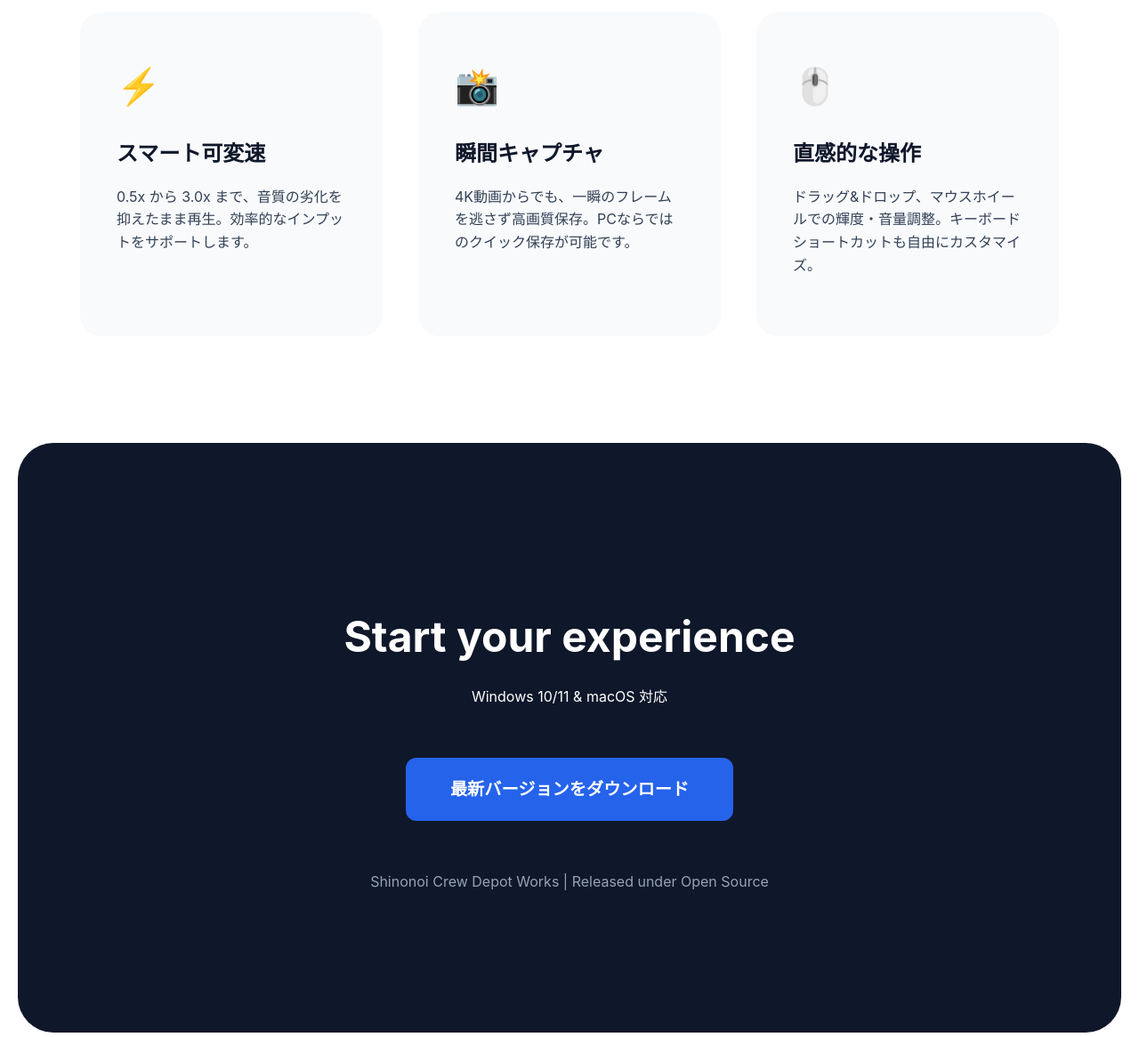
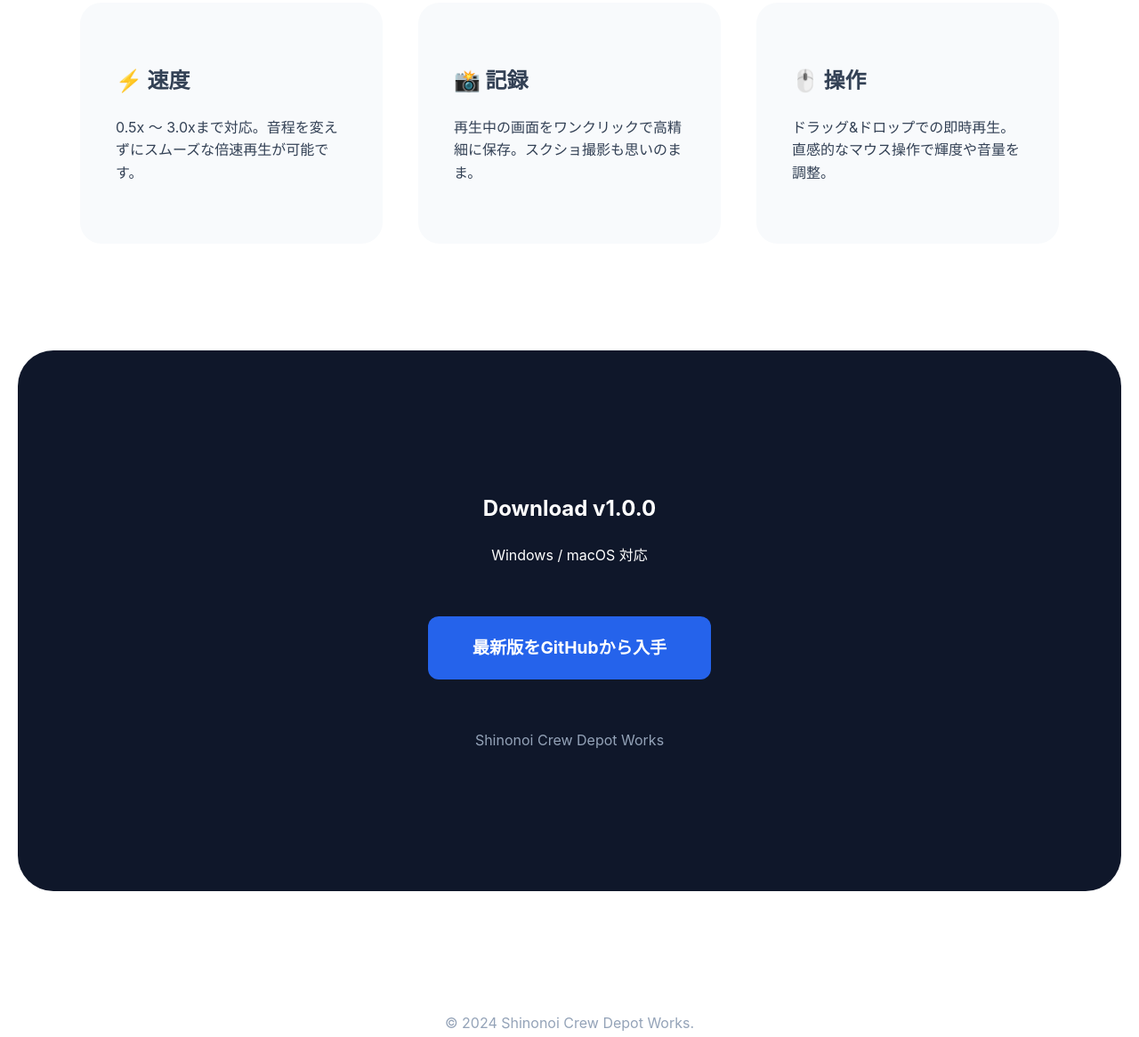
Before and after one commit to shinorail/NextGenPlayer, a plain HTML site: page index.html in a window 1280 px wide. Shown: the part 1338-2504 px from the top of the page at 89% size. Drawn offline with Linux system fonts and the light colour scheme.

Commit message:
Update index.html

```diff
--- a/index.html
+++ b/index.html
@@ -5,36 +5,28 @@
     <meta name="viewport" content="width=device-width, initial-scale=1.0">
     <title>NextGen Media Player | 高機能メディアプレーヤー</title>
     <style>
-        /* --- CSS Style Settings --- */
+        /* --- デザイン設定 --- */
         :root {
             --primary: #2563eb;
             --dark: #0f172a;
             --light-bg: #f8fafc;
             --text-main: #334155;
             --white: #ffffff;
-            --accent: #3b82f6;
         }
 
         body {
             margin: 0;
-            font-family: 'Inter', -apple-system, BlinkMacSystemFont, "Segoe UI", Roboto, "Helvetica Neue", Arial, sans-serif;
+            font-family: 'Inter', -apple-system, BlinkMacSystemFont, "Segoe UI", Roboto, sans-serif;
             color: var(--text-main);
             background-color: var(--white);
             line-height: 1.6;
             scroll-behavior: smooth;
         }
 
-        /* PC専用レイアウト調整 */
-        @media (min-width: 1024px) {
-            .container {
-                max-width: 1100px;
-                margin: 0 auto;
-                padding: 0 40px;
-            }
-        }
-
         .container {
-            padding: 0 20px;
+            max-width: 1100px;
+            margin: 0 auto;
+            padding: 0 40px;
         }
 
         /* Header */
@@ -58,7 +50,6 @@
             font-weight: 800;
             font-size: 1.4rem;
             color: var(--dark);
-            letter-spacing: -0.5px;
         }
 
         nav a {
@@ -67,10 +58,6 @@
             margin-left: 35px;
             font-weight: 600;
             transition: color 0.2s;
-        }
-
-        nav a:hover {
-            color: var(--primary);
         }
 
         .nav-btn {
@@ -91,7 +78,6 @@
             font-size: 4rem;
             color: var(--dark);
             margin-bottom: 24px;
-            line-height: 1.1;
             letter-spacing: -2px;
         }
 
@@ -102,11 +88,10 @@
             margin: 0 auto 60px;
         }
 
-        /* PC向けの大きなプレビュー画面 */
         .hero-image {
             width: 100%;
-            max-width: 950px;
-            height: 540px;
+            max-width: 900px;
+            height: 500px;
             background: #1e293b;
             margin: 0 auto;
             border-radius: 20px;
@@ -116,16 +101,9 @@
             color: #475569;
             box-shadow: 0 40px 100px rgba(0,0,0,0.15);
             border: 8px solid #f1f5f9;
-            position: relative;
-            overflow: hidden;
         }
 
-        .hero-image::after {
-            content: "NextGen Player UI Preview";
-            font-weight: bold;
-        }
-
-        /* Features Section */
+        /* Features */
         .features {
             padding: 120px 0;
         }
@@ -140,27 +118,13 @@
             padding: 50px 40px;
             background: var(--light-bg);
             border-radius: 24px;
-            transition: all 0.3s cubic-bezier(0.4, 0, 0.2, 1);
-            border: 1px solid transparent;
+            transition: all 0.3s;
         }
 
         .feature-card:hover {
             transform: translateY(-10px);
             background: white;
             box-shadow: 0 20px 40px rgba(0,0,0,0.05);
-            border-color: #e2e8f0;
-        }
-
-        .feature-card .icon {
-            font-size: 2.5rem;
-            margin-bottom: 25px;
-            display: block;
-        }
-
-        .feature-card h3 {
-            font-size: 1.5rem;
-            margin-bottom: 15px;
-            color: var(--dark);
         }
 
         /* Download Section */
@@ -173,11 +137,6 @@
             margin: 0 20px 60px;
         }
 
-        .download h2 {
-            font-size: 3rem;
-            margin-bottom: 15px;
-        }
-
         .btn-main {
             display: inline-block;
             background: var(--primary);
@@ -188,35 +147,19 @@
             font-weight: 700;
             font-size: 1.2rem;
             margin: 40px 0;
-            transition: all 0.2s;
+            transition: transform 0.2s;
         }
 
         .btn-main:hover {
+            transform: scale(1.05);
             background: #3b82f6;
-            transform: scale(1.05);
         }
 
-        .sub-text {
-            font-size: 1rem;
-            color: #94a3b8;
-        }
-
-        /* Footer */
         footer {
             padding: 60px 0;
             text-align: center;
             font-size: 1rem;
             color: #94a3b8;
-        }
-
-        /* Animation */
-        @keyframes fadeIn {
-            from { opacity: 0; transform: translateY(20px); }
-            to { opacity: 1; transform: translateY(0); }
-        }
-
-        main {
-            animation: fadeIn 1s ease-out;
         }
     </style>
 </head>
@@ -227,7 +170,7 @@
         <div class="logo">NextGen Media Player</div>
         <nav>
             <a href="#features">機能</a>
-            <a href="#download" class="nav-btn">無料ダウンロード</a>
+            <a href="https://github.com/shinorail/NextGenPlayer/releases/tag/v1.0.0" class="nav-btn">無料ダウンロード</a>
         </nav>
     </div>
 </header>
@@ -236,9 +179,10 @@
     <section class="hero">
         <div class="container">
             <h1>動画視聴を、<br>もっと軽快に。</h1>
-            <p>無駄を削ぎ落としたインターフェースと、PCパワーを最大限に活かす再生エンジン。あなたのメディア体験を再定義します。</p>
+            <p>シンプルさと高機能を両立した、PC専用次世代メディアプレーヤー。</p>
             <div class="hero-image">
-                </div>
+                <span>UI Preview</span>
+            </div>
         </div>
     </section>
 
@@ -246,19 +190,16 @@
         <div class="container">
             <div class="feature-grid">
                 <div class="feature-card">
-                    <span class="icon">⚡</span>
-                    <h3>スマート可変速</h3>
-                    <p>0.5x から 3.0x まで、音質の劣化を抑えたまま再生。効率的なインプットをサポートします。</p>
+                    <h2>⚡ 速度</h2>
+                    <p>0.5x 〜 3.0xまで対応。音程を変えずにスムーズな倍速再生が可能です。</p>
                 </div>
                 <div class="feature-card">
-                    <span class="icon">📸</span>
-                    <h3>瞬間キャプチャ</h3>
-                    <p>4K動画からでも、一瞬のフレームを逃さず高画質保存。PCならではのクイック保存が可能です。</p>
+                    <h2>📸 記録</h2>
+                    <p>再生中の画面をワンクリックで高精細に保存。スクショ撮影も思いのまま。</p>
                 </div>
                 <div class="feature-card">
-                    <span class="icon">🖱️</span>
-                    <h3>直感的な操作</h3>
-                    <p>ドラッグ&ドロップ、マウスホイールでの輝度・音量調整。キーボードショートカットも自由にカスタマイズ。</p>
+                    <h2>🖱️ 操作</h2>
+                    <p>ドラッグ&ドロップでの即時再生。直感的なマウス操作で輝度や音量を調整。</p>
                 </div>
             </div>
         </div>
@@ -266,19 +207,17 @@
 
     <section id="download" class="download">
         <div class="container">
-            <h2>Start your experience</h2>
-            <p>Windows 10/11 & macOS 対応</p>
-            <div class="btn-group">
-                <a href="#" class="btn-main">最新バージョンをダウンロード</a>
-            </div>
-            <p class="sub-text">Shinonoi Crew Depot Works | Released under Open Source</p>
+            <h2>Download v1.0.0</h2>
+            <p>Windows / macOS 対応</p>
+            <a href="https://github.com/shinorail/NextGenPlayer/releases/tag/v1.0.0" class="btn-main">最新版をGitHubから入手</a>
+            <p style="color: #94a3b8;">Shinonoi Crew Depot Works</p>
         </div>
     </section>
 </main>
 
 <footer>
     <div class="container">
-        <p>&copy; 2024 Shinonoi Crew Depot Works. Made for Power Users.</p>
+        <p>&copy; 2024 Shinonoi Crew Depot Works.</p>
     </div>
 </footer>
 
```
